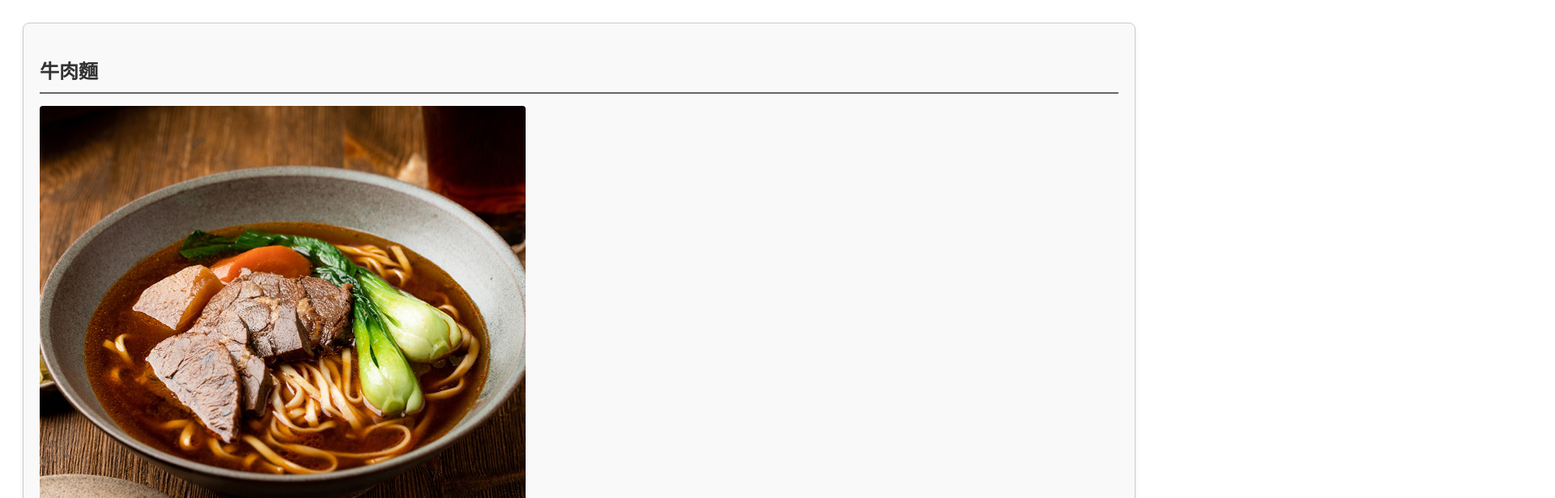
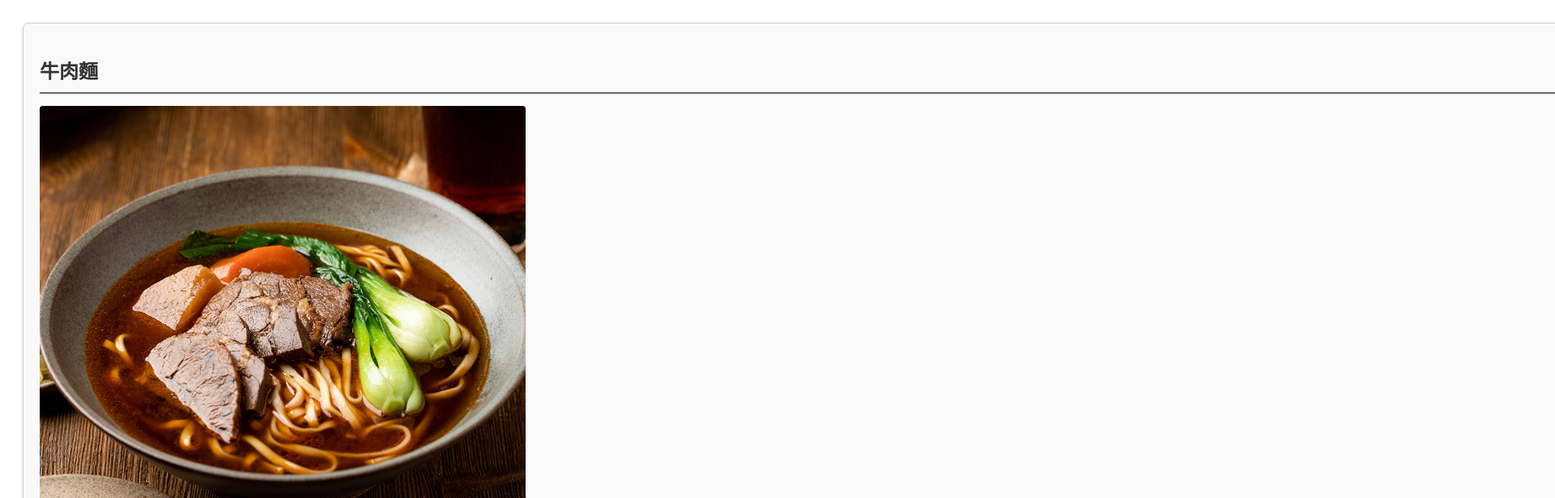
Before and after one commit to xxuu345/hello, a plain HTML site: page ox1.html in a window 1280 px wide. Shown: the top 616 px of the page at 81% size, 1920 px wide, since content can reach past the window. Drawn offline with Linux system fonts and the light colour scheme.

Commit message:
Update ox1.html

```diff
--- a/ox1.html
+++ b/ox1.html
@@ -7,8 +7,8 @@
     <style>
         /* 整體容器設定 */
         .container {
-            width: 4000%;
-            max-width: 3000px;
+            width: 3000%;
+            max-width: 5000px;
             margin: 0 auto;
             padding: 20px;
             box-sizing: border-box;
```
